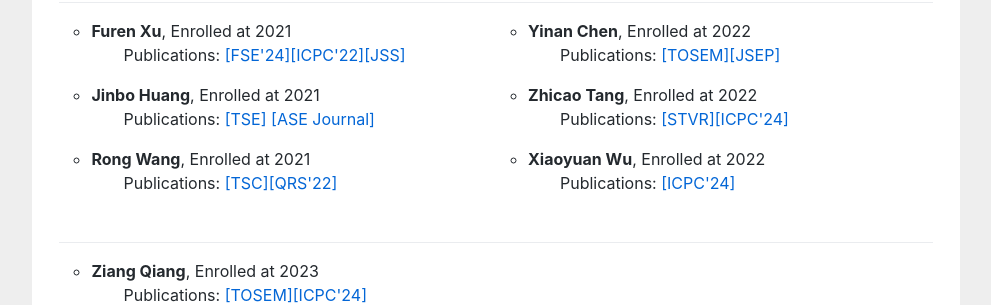
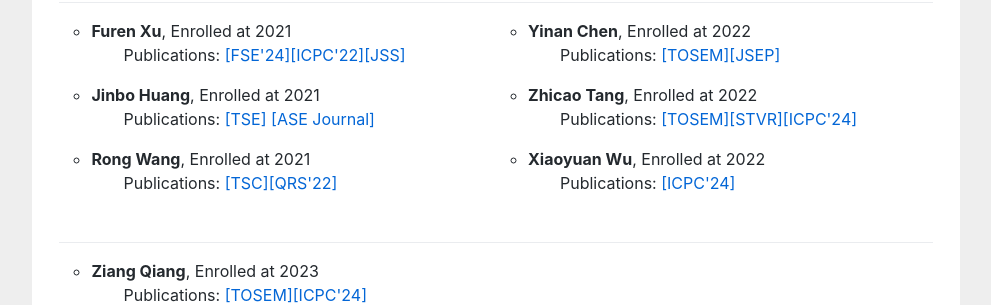
Before and after one commit to huangyuan-hy/huangyuan-hy.github.io, a Jekyll site: the page index.html, which Jekyll copies as it is, in a window 1280 px wide and 900 px high, scrolled down 5765 px. Shown: the part 460-765 px from the top of the window, without its empty margins (144-1135 px from the left). Built offline with Jekyll 4.4.1, drawn with Linux system fonts in a browser that asks for light colours.

Commit message:
Update index.html

```diff
--- a/index.html
+++ b/index.html
@@ -270,7 +270,7 @@ empirical study to learn how programmers reuse code on <a href="https://stackove
 
 <li type="circle"><b>Jinbo Huang</b>, Enrolled at 2021</li>
     <p style="text-indent:2em;">Publications: <a href="">[TSE]</a> <a href="https://link.springer.com/article/10.1007/s10515-022-00374-6">[ASE Journal]</a></p>
-  <!--  <p style="text-indent:2em; line-height:2px;"> Awards: 研究生一等奖学金, <a href="https://sse.sysu.edu.cn/article/403">招联金融奖学金</a></p>-->
+  <!--  <p style="text-indent:2em; line-height:2px;"> Awards: C<a href="https://sse.sysu.edu.cn/article/403">招联金融奖学金</a></p>-->
 
 <li type="circle"><b>Rong Wang</b>, Enrolled at 2021</li>
     <p style="text-indent:2em;">Publications: <a href="https://qrs22.techconf.org/">[TSC][QRS'22]</a></p>
@@ -281,15 +281,15 @@ empirical study to learn how programmers reuse code on <a href="https://stackove
 
 		<li type="circle"><b>Yinan Chen</b>, Enrolled at 2022</li>
     <p style="text-indent:2em;">Publications: <a href="">[TOSEM][JSEP]</a></p>
-  <!--  <p style="text-indent:2em; line-height:2px;"> Awards: 研究生二等奖学金</p>-->
+  <!--  <p style="text-indent:2em; line-height:2px;"> Awards: 研究生一等奖学金, 研究生二等奖学金</p>-->
 
 <li type="circle"><b>Zhicao Tang</b>, Enrolled at 2022</li>
-    <p style="text-indent:2em;">Publications: <a href="">[STVR]</a><a href="">[ICPC'24]</a></p>
-	<!-- <p style="text-indent:2em; line-height:2px;">Awards: 研究生二等奖学金</p>	-->
+    <p style="text-indent:2em;">Publications: <a href="">[TOSEM]</a><a href="">[STVR]</a><a href="">[ICPC'24]</a></p>
+	<!-- <p style="text-indent:2em; line-height:2px;">Awards: 研究生一等奖学金, 研究生二等奖学金, 小米奖学金</p>	-->
 
 <li type="circle"><b>Xiaoyuan Wu</b>, Enrolled at 2022</li>
     <p style="text-indent:2em;">Publications: <a href="">[ICPC'24]</a></p>
-   <!--  <p style="text-indent:2em; line-height:2px;">Awards: 研究生二等奖学金</p>	-->
+   <!--  <p style="text-indent:2em; line-height:2px;">Awards: 研究生一等奖学金,研究生二等奖学金</p>	-->
 
 				</ul></div>
 
```
